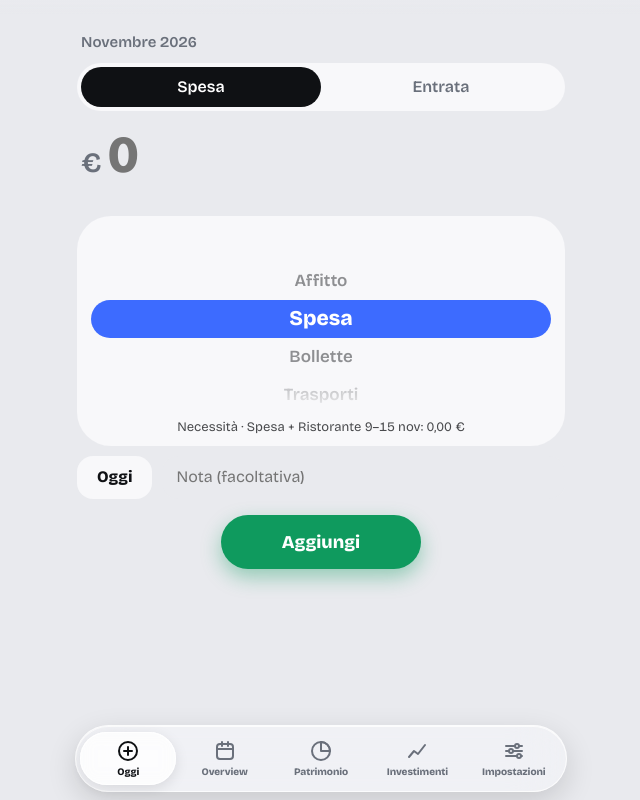
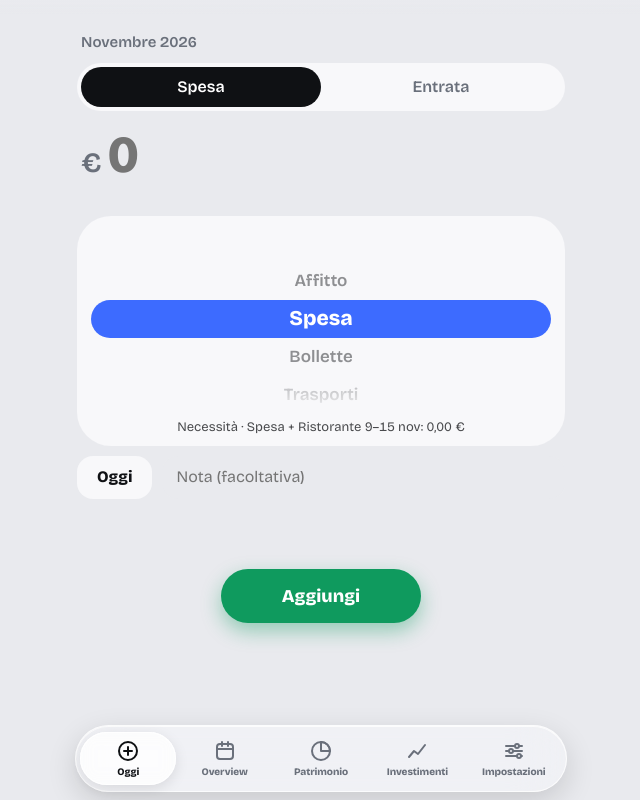
Before and after one commit to richi307/budgeting, a plain HTML site: page index.html in a window 1280 px wide. Shown: the whole page, without its empty margins (319-959 px from the left). Drawn offline with nearby package versions, Linux system fonts and the light colour scheme.

Commit message:
Add files via upload

```diff
--- a/index.html
+++ b/index.html
@@ -95,7 +95,7 @@ button{transition:transform .25s cubic-bezier(.2,.8,.2,1),background-color .2s,o
 .top .dev{margin:6px 0 10px;padding:8px 14px 10px}.top .hint{margin-top:4px;min-height:18px}
 .top .row2{margin-bottom:10px}.top .row2 input{padding:10px 14px}.top .add{margin-bottom:0;height:54px}
 html{touch-action:pan-x pan-y}
-.top .add{display:flex;align-items:center;justify-content:center;width:fit-content;min-width:200px;padding:0 44px;margin:16px auto 0}
+.top .add{display:flex;align-items:center;justify-content:center;width:fit-content;min-width:200px;padding:0 44px;margin:70px auto 0}
 </style>
 </head>
 <body>
```
